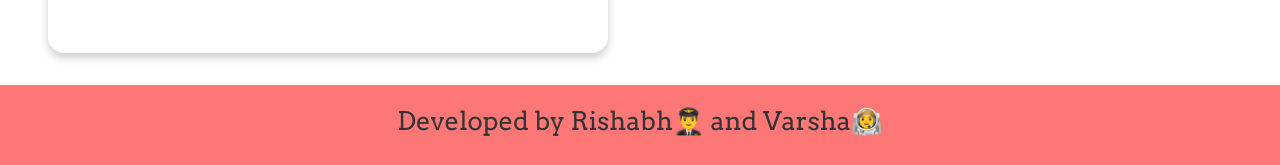
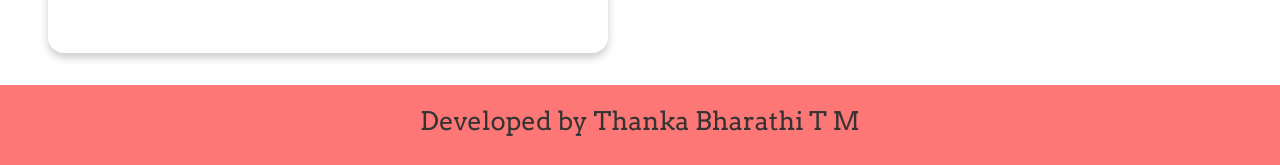
Before and after one commit to Sainathrahul22/Multiple-Disease-Prediction, a Flask app: page / in a window 1280 px wide. Shown: the part 2438-2603 px from the top of the page. Run offline with Flask 2, Linux system fonts and the light colour scheme; parts of the project's set-up code (start-up, migrations or seed data) failed here and were passed over; some libraries are stand-ins or nearby versions.

Commit message:
index.html get updated

```diff
--- a/templates/index.html
+++ b/templates/index.html
@@ -146,7 +146,7 @@
     </section>
 
     <div class="footer">
-        <p>Developed by Rishabh👨‍✈️ and Varsha👩‍🚀</p>
+        <p>Developed by Thanka Bharathi T M</p>
     </div>
 <!-- Jquery Link -->
 <script src="{{ url_for('static', filename='main.js') }}"></script>
```
